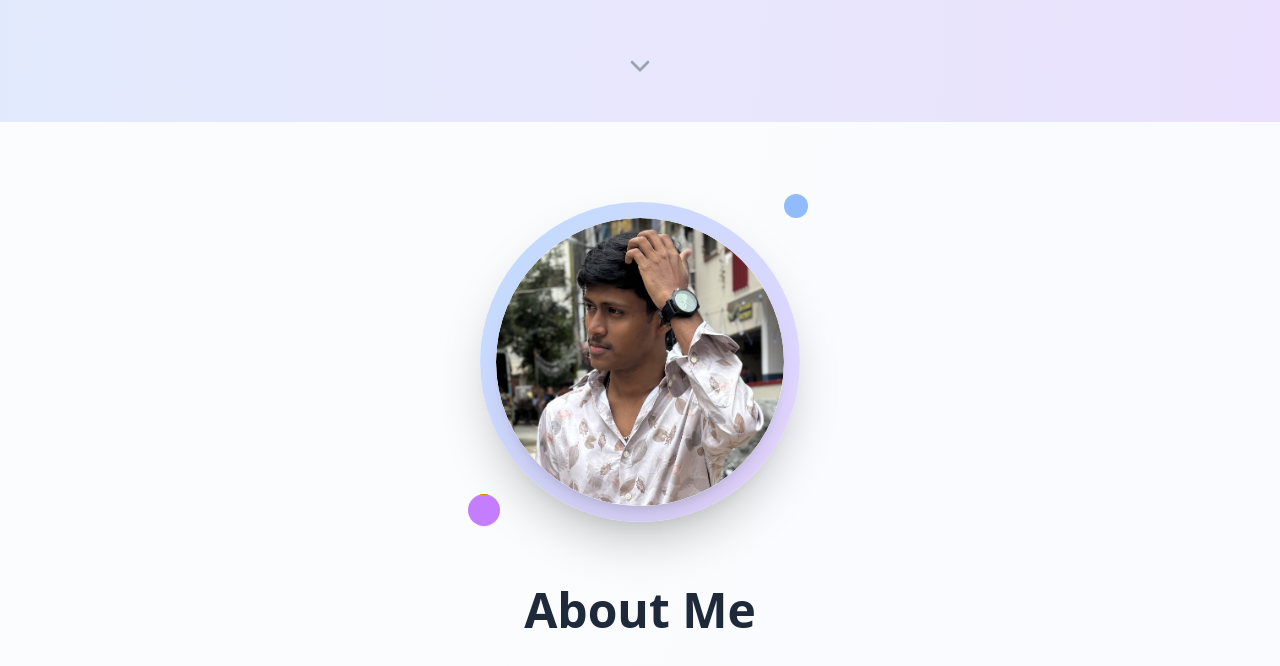
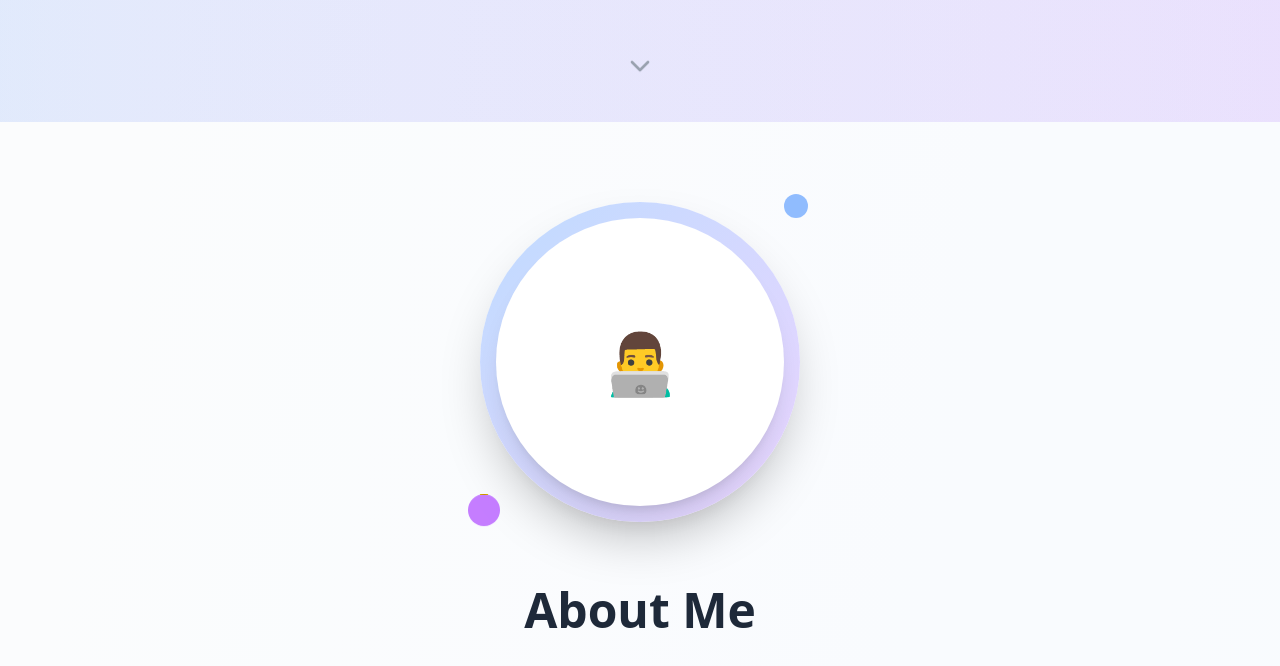
Before and after one commit to Sharan-0-dot/Portfolio, a React (Vite) app: page / in a window 1280 px wide. Shown: the part 678-1344 px from the top of the page. Built offline with nearby package versions, Linux system fonts and the light colour scheme.

Commit message:
Changed The profile Icon

```diff
--- a/src/Components/About.jsx
+++ b/src/Components/About.jsx
@@ -6,16 +6,7 @@ function About() {
           <div className="relative inline-block">
             <div className="w-48 h-48 sm:w-64 sm:h-64 md:w-80 md:h-80 mx-auto bg-gradient-to-br from-blue-200 to-purple-200 rounded-full flex items-center justify-center shadow-2xl">
               <div className="w-44 h-44 sm:w-60 sm:h-60 md:w-72 md:h-72 bg-white rounded-full flex items-center justify-center shadow-xl overflow-hidden">
-                <img
-                  src="/mainPhoto.JPG"
-                  alt="Sharan SC"
-                  className="w-full h-full object-cover rounded-full"
-                  onError={(e) => {
-                    e.target.style.display = "none";
-                    e.target.nextSibling.style.display = "block";
-                  }}
-                />
-                <div className="text-4xl sm:text-5xl md:text-6xl hidden">
+                <div className="text-4xl sm:text-5xl md:text-6xl">
                   👨‍💻
                 </div>
               </div>
```
